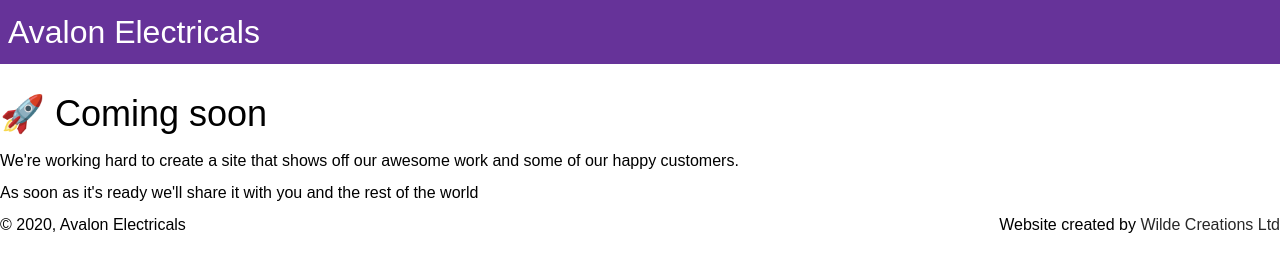
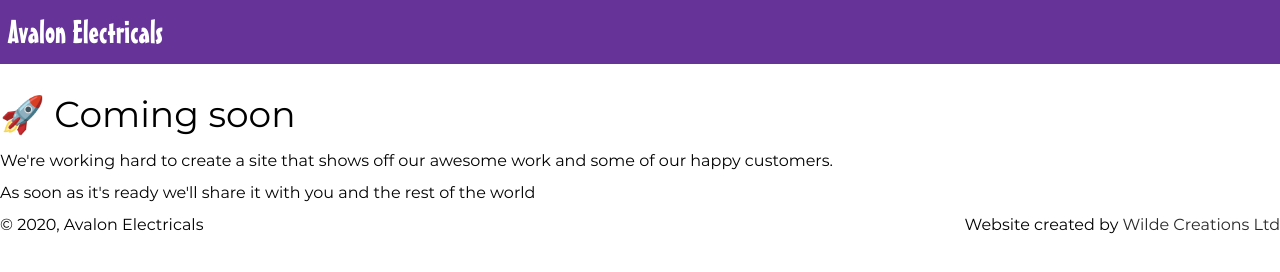
Before and after one commit to georgewilde/avalon-electrical, a Gatsby site: page / in a window 1280 px wide. Built offline with nearby package versions, Linux system fonts and the light colour scheme; Gatsby itself is replaced by a stand-in of ours.

Commit message:
feat(www): add font used on the company logo
This is now used for the company name in the header.

```diff
--- a/package.json
+++ b/package.json
@@ -19,7 +19,7 @@
     "storybook": "start-storybook -p 6006",
     "build:storybook": "build-storybook -o public/docs",
     "lint": "yarn lint:css && yarn lint:ts",
-    "lint:css": "stylelint './src/**/*.styled.ts'",
+    "lint:styles": "stylelint './src/**/*.styled.ts'",
     "lint:ts": "eslint \"**/*.{ts,tsx}\"",
     "generate": "plop --plopfile generators/plopfile.js",
     "checkTypes": "tsc",
--- a/src/components/header/header.styled.ts
+++ b/src/components/header/header.styled.ts
@@ -14,6 +14,7 @@
   margin: 0;
   font-weight: 400;
   font-size: 2em;
+  font-family: mister-earl, serif;
 `;
 
 export const StyledLink = styled(Link)`
--- a/src/components/header/header.tsx
+++ b/src/components/header/header.tsx
@@ -1,4 +1,4 @@
-import React, { FC } from 'react';
+import React, { FC, useContext } from 'react';
 
 import {
   StyledHeader,
@@ -8,9 +8,10 @@
 } from './header.styled';
 import { SiteMetadataContext } from '@context/site-metadata';
 
-export const Header: FC = () => (
-  <SiteMetadataContext.Consumer>
-    {(siteMetadata): JSX.Element => (
+export const Header: FC = () => {
+  const siteMetadata = useContext(SiteMetadataContext);
+
+  return (
     <StyledHeader>
       <StyledInner className="container">
         <StyledLogoText>
@@ -20,6 +21,5 @@
         </StyledLogoText>
       </StyledInner>
     </StyledHeader>
-    )}
-  </SiteMetadataContext.Consumer>
   );
+};
--- /dev/null
+++ b/src/themes/fonts-loader.ts
@@ -0,0 +1,13 @@
+import MisterEarlRegular from "@static/fonts/mister-earl/Mister-Earl-Regular.ttf";
+import MontserratBold from "@static/fonts/montserrat/Montserrat-Bold.ttf";
+import MontserratItalic from "@static/fonts/montserrat/Montserrat-Italic.ttf";
+import MontserratLight from "@static/fonts/montserrat/Montserrat-Light.ttf";
+import MontserratRegular from "@static/fonts/montserrat/Montserrat-Regular.ttf";
+
+export default {
+  MontserratLight,
+  MontserratRegular,
+  MontserratItalic,
+  MontserratBold,
+  MisterEarlRegular
+}
--- a/src/themes/fonts.ts
+++ b/src/themes/fonts.ts
@@ -1,31 +1,40 @@
 import { createGlobalStyle } from 'styled-components';
+
+import fontFiles from './fonts-loader';
 
 export const GlobalFonts = createGlobalStyle`
   @font-face {
     font-weight: 300;
     font-family: 'montserrat';
     font-style: normal;
-    src: url('@static/fonts/montserrat/Montserrat-Light.ttf') format('ttf');
+    src: url(${fontFiles.MontserratLight}) format("truetype");
   }
 
   @font-face {
     font-weight: 500;
     font-family: 'montserrat';
     font-style: normal;
-    src: url('@static/fonts/montserrat/Montserrat-Regular.ttf') format('ttf');
+    src: url(${fontFiles.MontserratRegular}) format('truetype');
   }
 
   @font-face {
     font-weight: 500;
     font-family: 'montserrat';
     font-style: italic;
-    src: url('@static/fonts/montserrat/Montserrat-Italic.ttf') format('ttf');
+    src: url(${fontFiles.MontserratItalic}) format('truetype');
   }
 
   @font-face {
     font-weight: 700;
     font-family: 'montserrat';
     font-style: normal;
-    src: url('@static/fonts/montserrat/Montserrat-Bold.ttf') format('ttf');
+    src: url(${fontFiles.MontserratBold}) format('truetype');
+  }
+
+  @font-face {
+    font-family: "mister-earl";
+    font-style: normal;
+    font-weight: normal;
+    src: url(${fontFiles.MisterEarlRegular}) format('truetype');
   }
 `;
--- a/src/themes/theme.tsx
+++ b/src/themes/theme.tsx
@@ -27,8 +27,8 @@
 
   return (
     <ThemeProvider theme={themeToShow}>
+      <GlobalFonts />
       <GlobalStyle />
-      <GlobalFonts />
       {children}
     </ThemeProvider>
   );
```
Also changed, not shown: src/static/fonts/mister-earl/Mister-Earl-Regular.ttf (added). Lines whose indentation alone changed are shown as unchanged.
